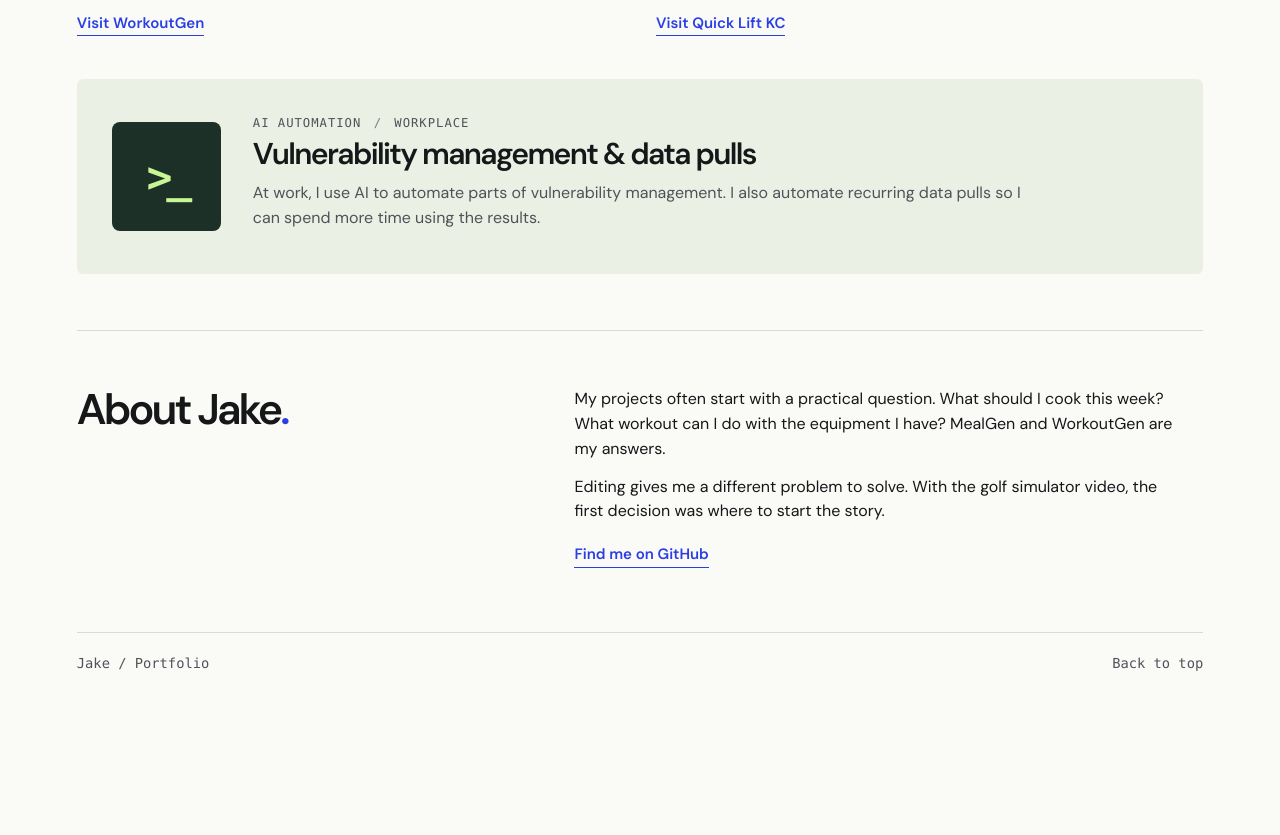
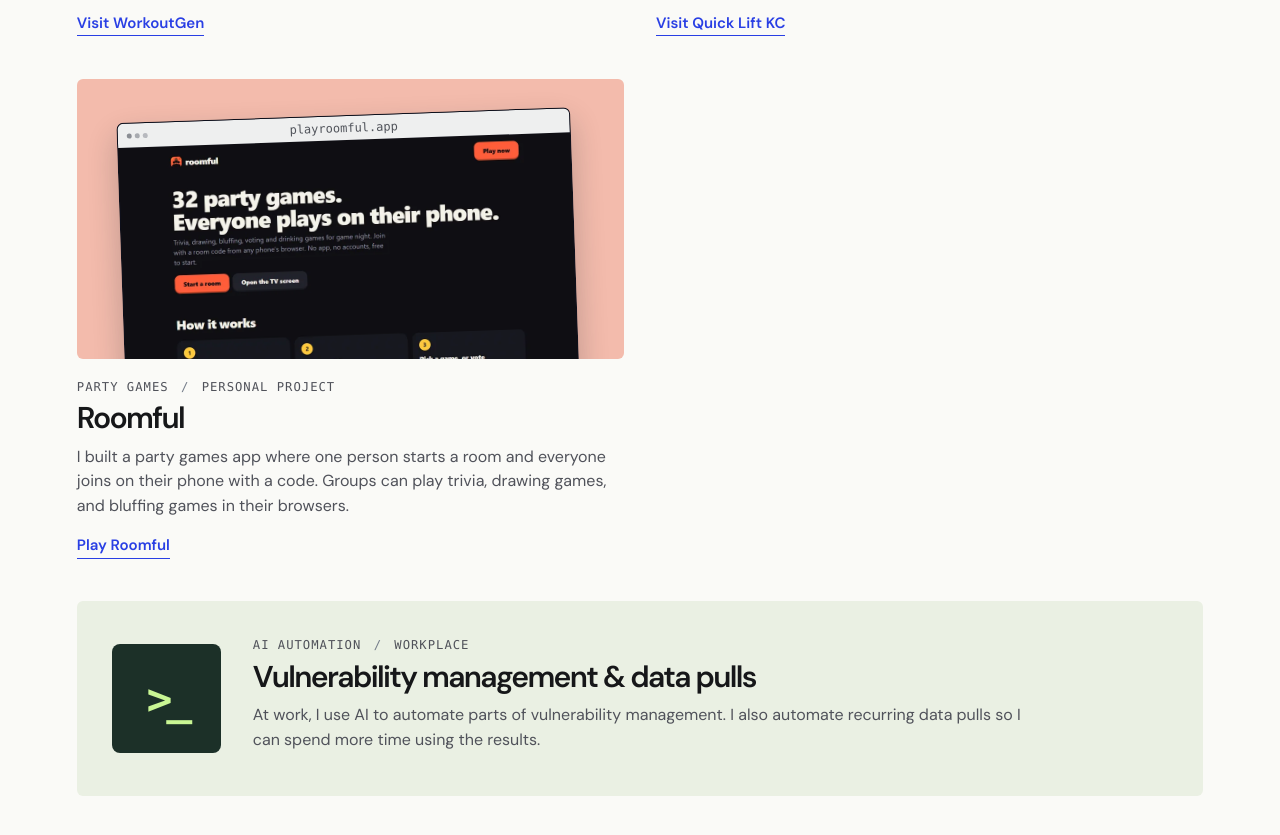
Before and after one commit to 17jacobt/jake-work-portfolio, a plain HTML site: page index.html in a window 1280 px wide. Shown: the part 1597-2432 px from the top of the page. Before the commit the page ends 2300 px from the top, so only its background shows below. Drawn offline with Linux system fonts and the light colour scheme.

Commit message:
Add Roomful party games app to portfolio

```diff
--- a/index.html
+++ b/index.html
@@ -62,6 +62,11 @@
           <div class="meta">Business website <span>/</span> Collaboration</div><h3>Quick Lift KC</h3>
           <p>I helped a friend build a website for a Kansas City garage door business. Customers can browse recent installations and request service.</p><span class="action">Visit Quick Lift KC</span>
         </a></article>
+        <article data-kind="web"><a class="project" href="https://playroomful.app/">
+          <div class="preview peach"><div class="browser"><div class="browser-bar" aria-hidden="true"><i></i>playroomful.app</div><img loading="lazy" src="assets/roomful.webp" width="1000" height="666" alt="Roomful’s party games page with options to start a room or open the TV screen"></div></div>
+          <div class="meta">Party games <span>/</span> Personal project</div><h3>Roomful</h3>
+          <p>I built a party games app where one person starts a room and everyone joins on their phone with a code. Groups can play trivia, drawing games, and bluffing games in their browsers.</p><span class="action">Play Roomful</span>
+        </a></article>
         <article class="automation" data-kind="ai">
           <div class="terminal" aria-hidden="true"><span>&gt;_</span></div>
           <div><div class="meta">AI automation <span>/</span> Workplace</div><h3>Vulnerability management &amp; data pulls</h3>
--- a/style.css
+++ b/style.css
@@ -48,6 +48,7 @@ h2 span{color:var(--blue)}
 .mint{background:#b7d7bd}
 .lilac{background:#c0c9e6}
 .sand{background:#e5ccaa}
+.peach{background:#f3bbac}
 .browser{width:83%;position:absolute;top:13%;left:8.5%;overflow:hidden;border:1px solid #0003;border-radius:7px;box-shadow:0 14px 30px #1623283d;transform:rotate(-2deg);transform-origin:50% 60%;background:#101220;transition:transform .3s}
 .browser-bar{height:24px;background:#eeefef;color:#51545b;font: .75rem/24px var(--mono);text-align:center;position:relative}
 .browser-bar i{position:absolute;left:9px;top:10px;width:5px;height:5px;border-radius:50%;background:#8b8e94;box-shadow:8px 0 #a8abb0,16px 0 #b7b9be}
```
Also changed, not shown: assets/roomful.webp (added).
